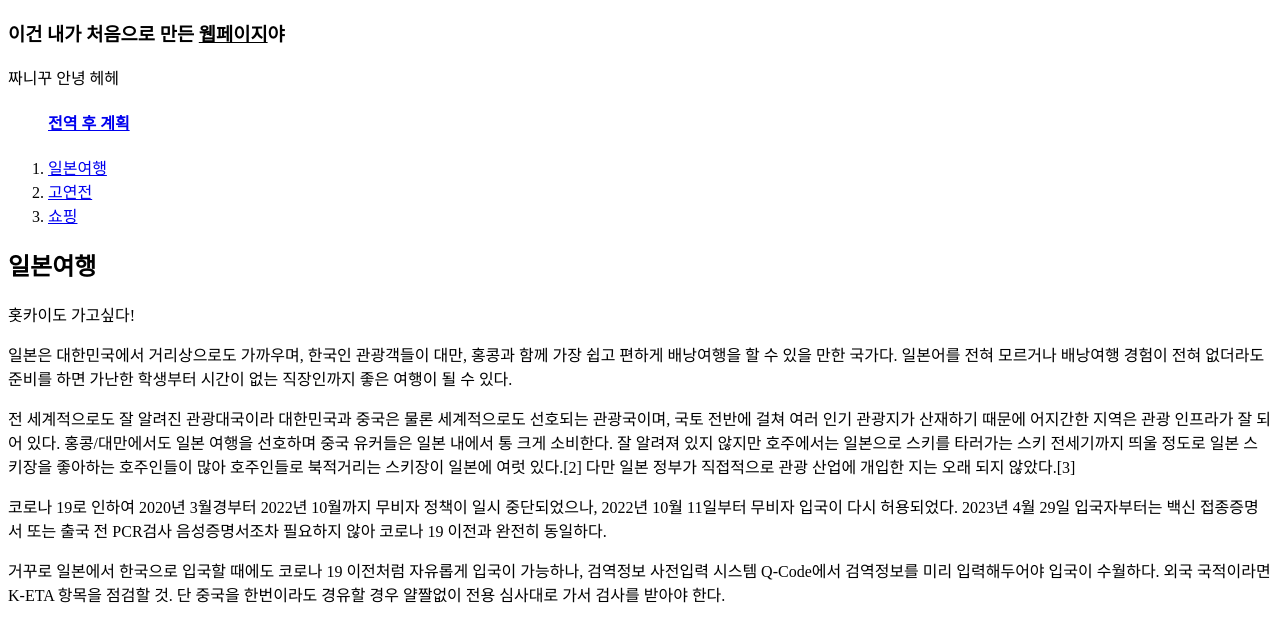
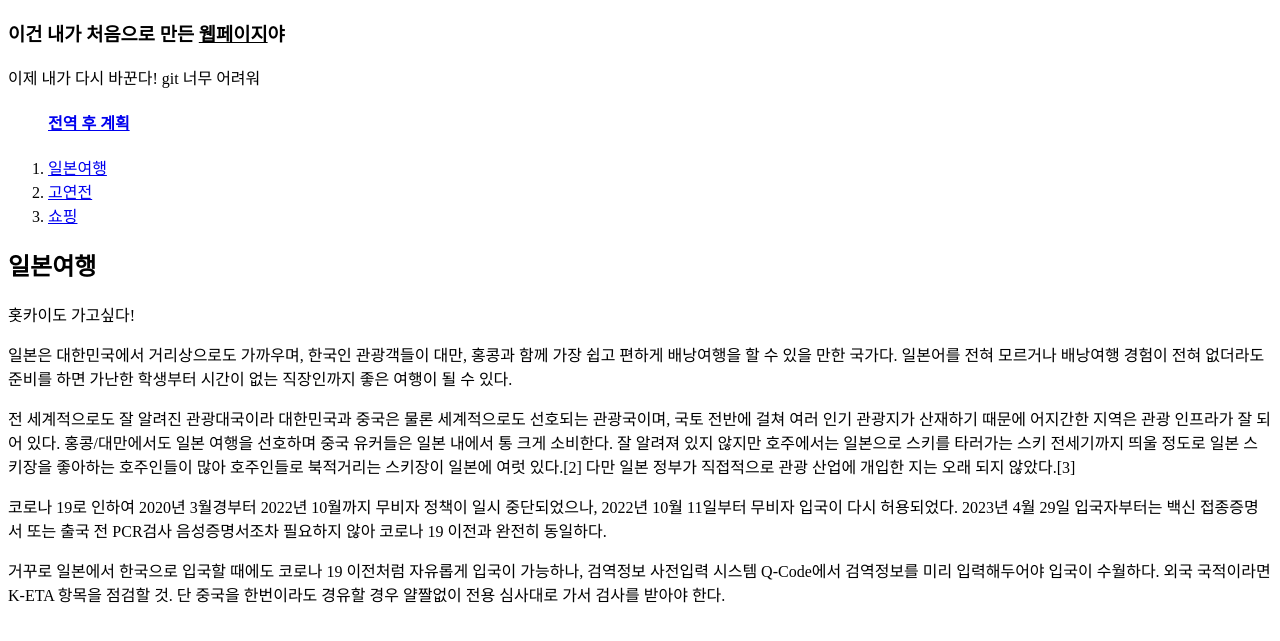
Before and after one commit to jeehyojeon/my-first-website, a plain HTML site: page 1.html in a window 1280 px wide. Shown: the part 61-702 px from the top of the page. Drawn offline with Linux system fonts and the light colour scheme.

Commit message:
practicing git

```diff
--- a/1.html
+++ b/1.html
@@ -8,7 +8,7 @@
 <body>
 <h1>hello chanhee</h1>
 <h3>이건 내가 <strong>처음으로 만든 <u>웹페이지</u></strong>야</h3>
-짜니꾸 안녕 헤헤
+이제 내가 다시 바꾼다! git 너무 어려워
 
 <ol>
     <h4><a href="index.html">전역 후 계획</a></h4>
```
